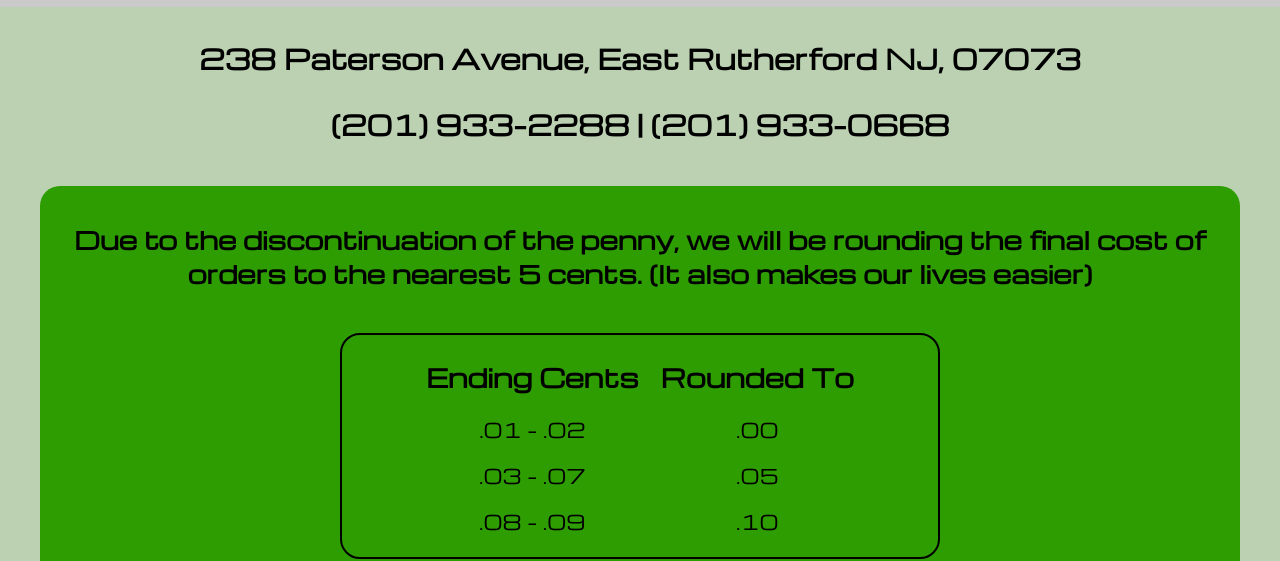
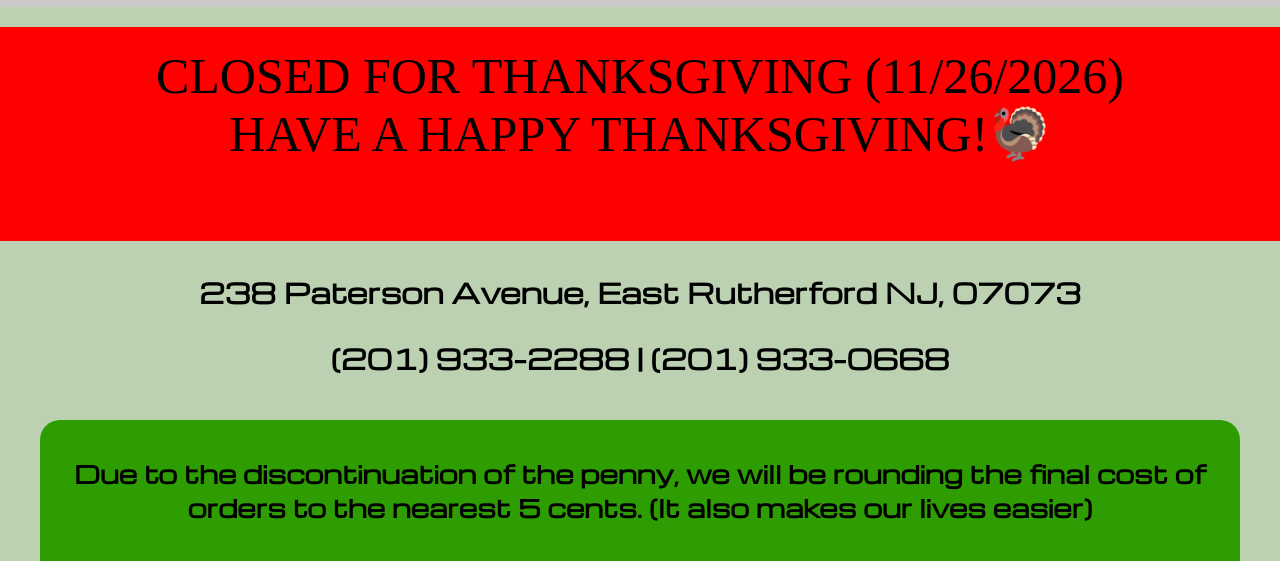
Before and after one commit to chefchanrestaurant/chefchanrestaurant.github.io, a plain HTML site: page index.html in a window 1280 px wide. Shown: the part 241-802 px from the top of the page. Drawn offline with nearby package versions, Linux system fonts and the light colour scheme; a web font is replaced by a local one.

Commit message:
Add Thanksgiving closure message to index.html
Added a Thanksgiving closure announcement to the homepage.

```diff
--- a/index.html
+++ b/index.html
@@ -28,6 +28,13 @@
         <h3><a href="https://chefchanrestaurant.github.io/preferred_menu">View Menu</a></h3>
     </div>
 </header>
+
+    <center>
+    <div style="background-color: #ff0000; padding: 20px; margin-top: 20px; font-size: 50px; color: rgb(0, 0, 0);">
+        CLOSED FOR THANKSGIVING (11/26/2026)<br>HAVE A HAPPY THANKSGIVING!🦃<br><br>
+    </div>
+</center>
+
 <div class="home_container">
     <div class="address_and_number">
         <h2 href="#">238 Paterson Avenue, East Rutherford NJ, 07073</h2>
```
